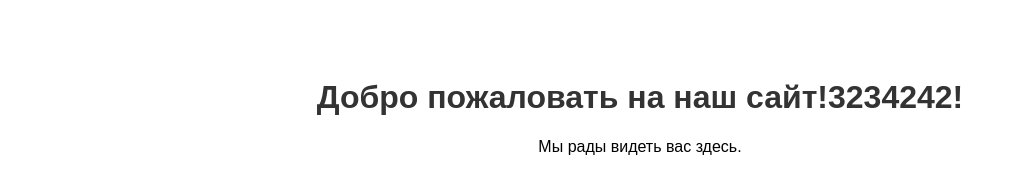
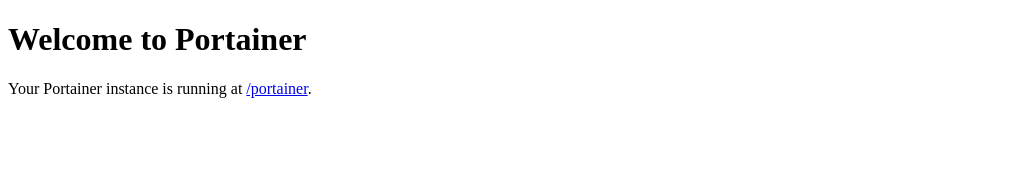
Before and after one commit to snglrtycrvtureofspce/snglrtycrvtureofspce.github.io, a plain HTML site: page index.html in a window 1280 px wide. Shown: the whole page, without its empty margins (0-1015 px from the left). Drawn offline with Linux system fonts and the light colour scheme.

Commit message:
portainer

```diff
--- a/index.html
+++ b/index.html
@@ -1,23 +1,12 @@
 <!DOCTYPE html>
-<html lang="ru">
+<html lang="en">
 <head>
     <meta charset="UTF-8">
     <meta name="viewport" content="width=device-width, initial-scale=1.0">
-    <title>Приветствие</title>
-    <link rel="icon" href="favicon.ico" type="image/x-icon">
-    <style>
-        body {
-            font-family: Arial, sans-serif;
-            text-align: center;
-            padding: 50px;
-        }
-        h1 {
-            color: #333;
-        }
-    </style>
+    <title>Portainer</title>
 </head>
 <body>
-    <h1>Добро пожаловать на наш сайт!3234242!</h1>
-    <p>Мы рады видеть вас здесь.</p>
+    <h1>Welcome to Portainer</h1>
+    <p>Your Portainer instance is running at <a href="/portainer">/portainer</a>.</p>
 </body>
 </html>
```
Also changed, not shown: 1 other file.
